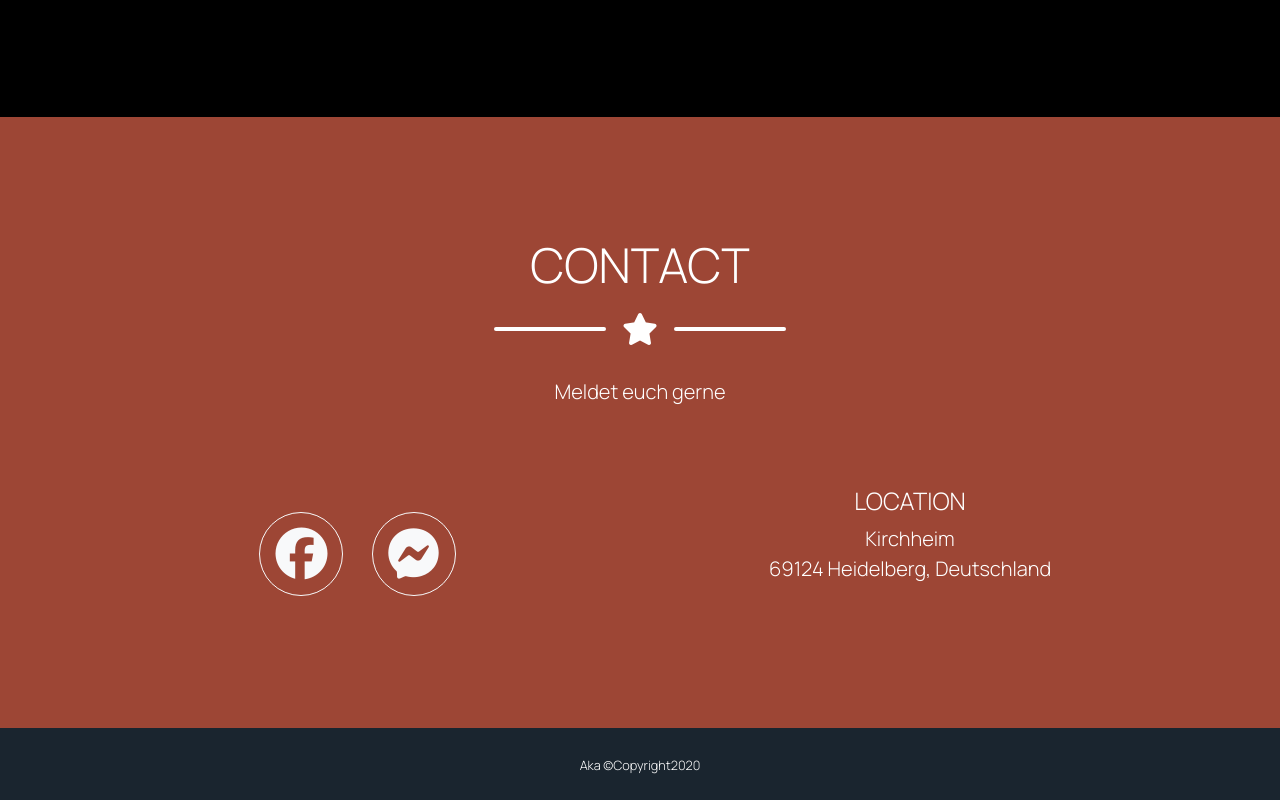
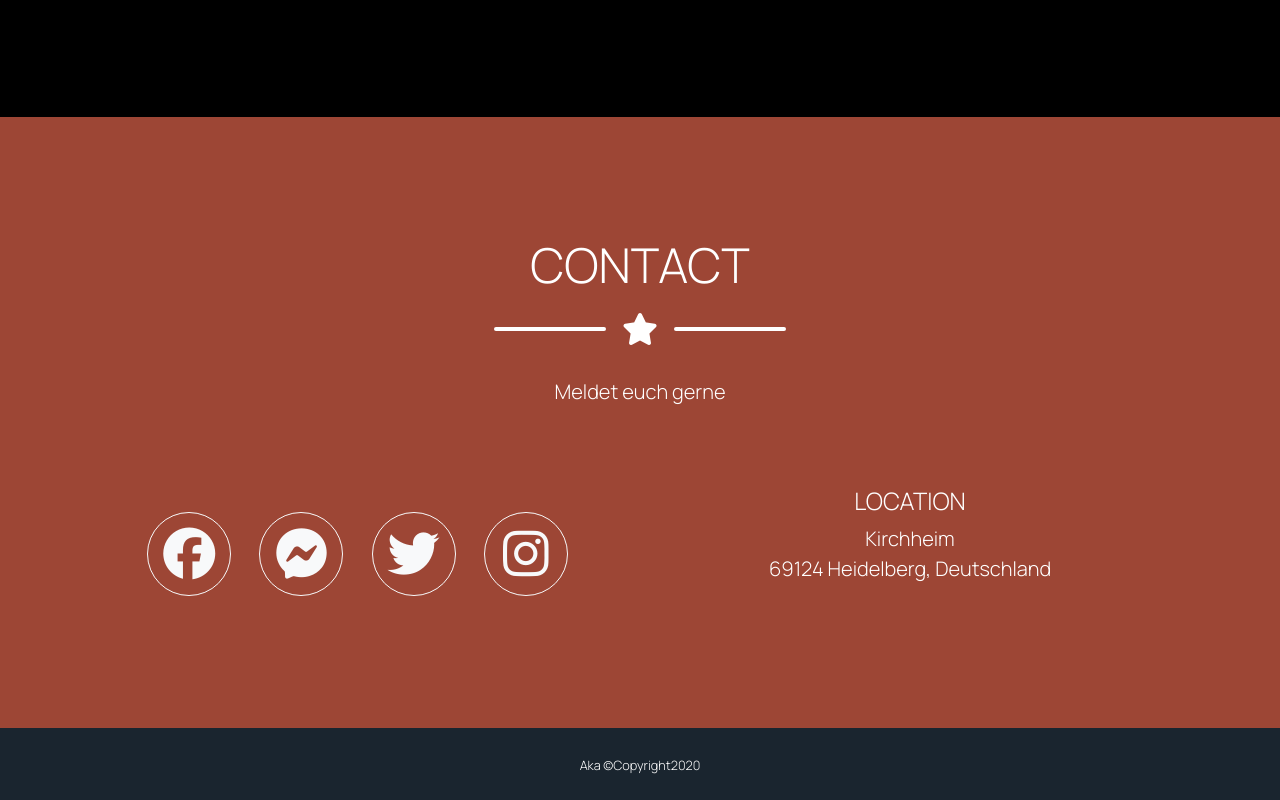
Before and after one commit to cesaringa/DeLaManoEnAlemania, a plain HTML site: page index.html in a window 1280 px wide. Shown: the part 1733-2533 px from the top of the page. Drawn offline with nearby package versions, Linux system fonts and the light colour scheme.

Commit message:
Update index.html

```diff
--- a/index.html
+++ b/index.html
@@ -254,24 +254,19 @@ Mit großer Begeisterung unterstütze ich Deutschlernende durch meine spezifisch
                 <i class="fab fa-fw fa-facebook-messenger ic"></i>
               </a>
 
-            <!-- <a
+            <a
               class="btn btn-outline-light btn-social fir"
-              href="https://twitter.com/its_ayush24?s=03"
+              href="https://https://www.facebook.com/DeLaManoEnAlemania/"
             >
               <i class="fab fa-fw fa-twitter ic"></i>
             </a>
+
             <a
               class="btn btn-outline-light btn-social fir"
-              href="https://www.linkedin.com/in/ayush-kumar-agarwal-25595917a/"
-            >
-              <i class="fab fa-fw fa-linkedin-in ic"></i>
-            </a>
-            <a
-              class="btn btn-outline-light btn-social fir"
-              href="https://www.instagram.com/ayush__agarwal24/"
+              href="https://www.facebook.com/DeLaManoEnAlemania/"
             >
               <i class="fab fa-instagram ic"></i>
-            </a> -->
+            </a>
           </div>
 
           <div class="col-lg-6 text-center mt-4 soc">
```
